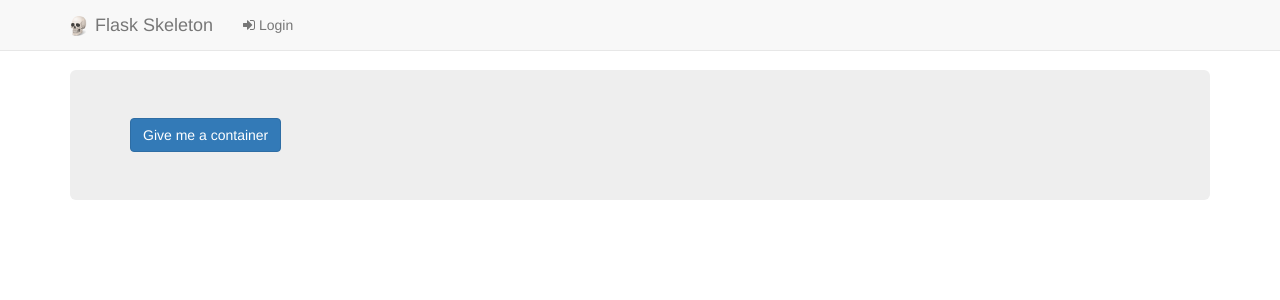
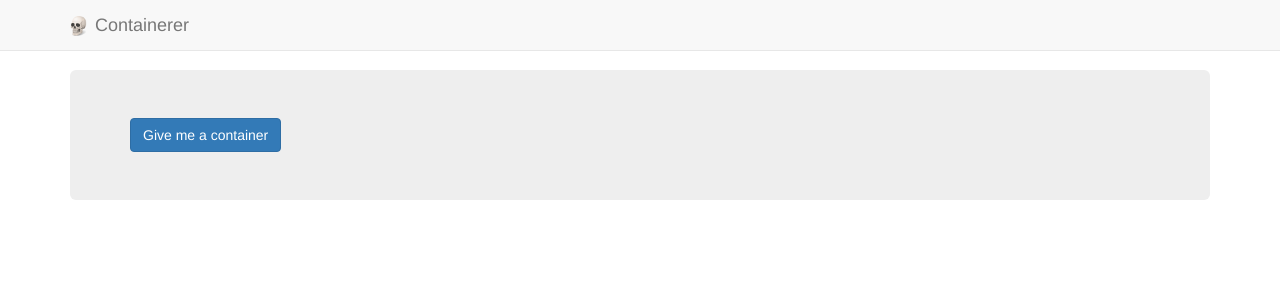
Before and after one commit to wumb0/containerer, a Flask app: page / in a window 1280 px wide. Shown: the top 300 px of the page. Run offline with Flask 2, Linux system fonts and the light colour scheme; parts of the project's set-up code (start-up, migrations or seed data) failed here and were passed over; some libraries are stand-ins or nearby versions.

Commit message:
js booooo

```diff
--- a/app/templates/base.html
+++ b/app/templates/base.html
@@ -5,7 +5,7 @@
             {% if title %}
                 {{title}}
             {% else %}
-                Flask Skeleton
+                Containerer
             {% endif %}
         </title>
         <meta charset="utf-8">
@@ -28,7 +28,7 @@
                     <span class="icon-bar"></span>
                     <span class="icon-bar"></span>
                 </button>
-                <a href="{{url_for('main.index')}}" class="navbar-brand"><span><img src={{url_for('static', filename="img/logo.png")}} class="logo" height='20px'/></span> Flask Skeleton</a>
+                <a href="{{url_for('main.index')}}" class="navbar-brand"><span><img src={{url_for('static', filename="img/logo.png")}} class="logo" height='20px'/></span> Containerer</a>
             </div>
             <div id="navbar" class="navbar-collapse collapse">
                 <ul class="nav navbar-nav">
@@ -37,8 +37,6 @@
                     <li id="admin"><a href="{{url_for('admin.index')}}"><i class="fa fa-cog"></i> Admin</a></li>
                     {% endif %}
                     <li id="logout"><a href="{{url_for('security.logout')}}"><i class="fa fa-sign-out"></i> Logout</a></li>
-                    {% else %}
-                    <li id="login"><a href="{{url_for('security.login')}}"><i class="fa fa-sign-in"></i> Login</a></li>
                     {% endif %}
                 </ul>
             </div>
--- a/app/templates/index.html
+++ b/app/templates/index.html
@@ -51,10 +51,6 @@ $( document ).ready(function()
     var deadline = new Date("{{container.expiry.isoformat()}}").getTime();
     var x = setInterval(function() {
         var now = new Date().getTime();
-        var t = deadline - now;
-        var minutes = Math.floor((t % (1000 * 60 * 60)) / (1000 * 60));
-        var seconds = Math.floor((t % (1000 * 60)) / 1000);
-        document.getElementById("expiry").innerHTML = minutes + "m " + seconds + "s ";
         if (now > deadline) {
             clearInterval(x);
             alert("kldfsj");
@@ -63,6 +59,11 @@ $( document ).ready(function()
             expire_container();
             location.reload();
             document.getElementById("expiry").innerHTML = "EXPIRED";
+        } else {
+            var t = deadline - now;
+            var minutes = Math.floor((t % (1000 * 60 * 60)) / (1000 * 60));
+            var seconds = Math.floor((t % (1000 * 60)) / 1000);
+            document.getElementById("expiry").innerHTML = minutes + "m " + seconds + "s ";
         }
     }, 1000);
 {% endif %}
```
